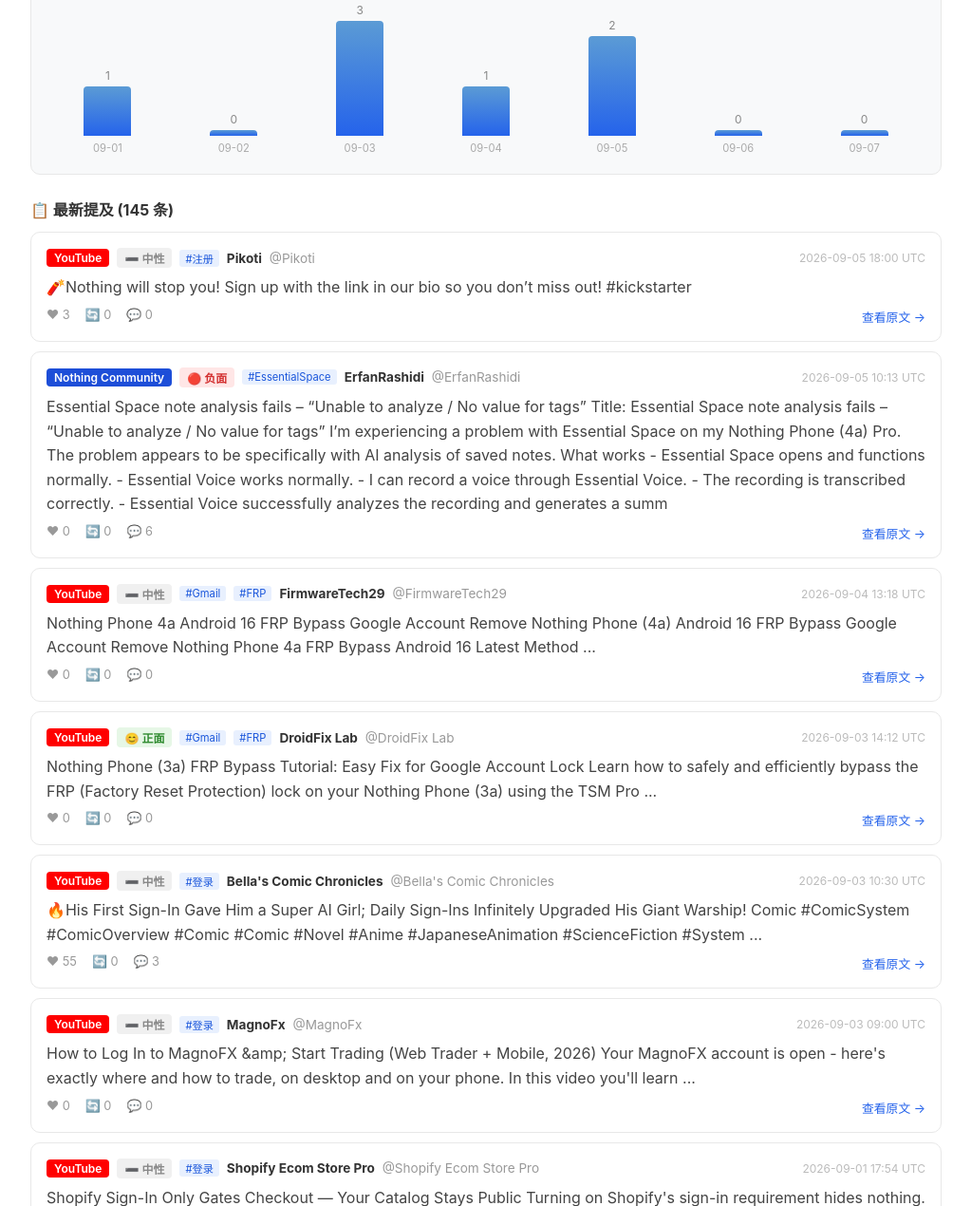
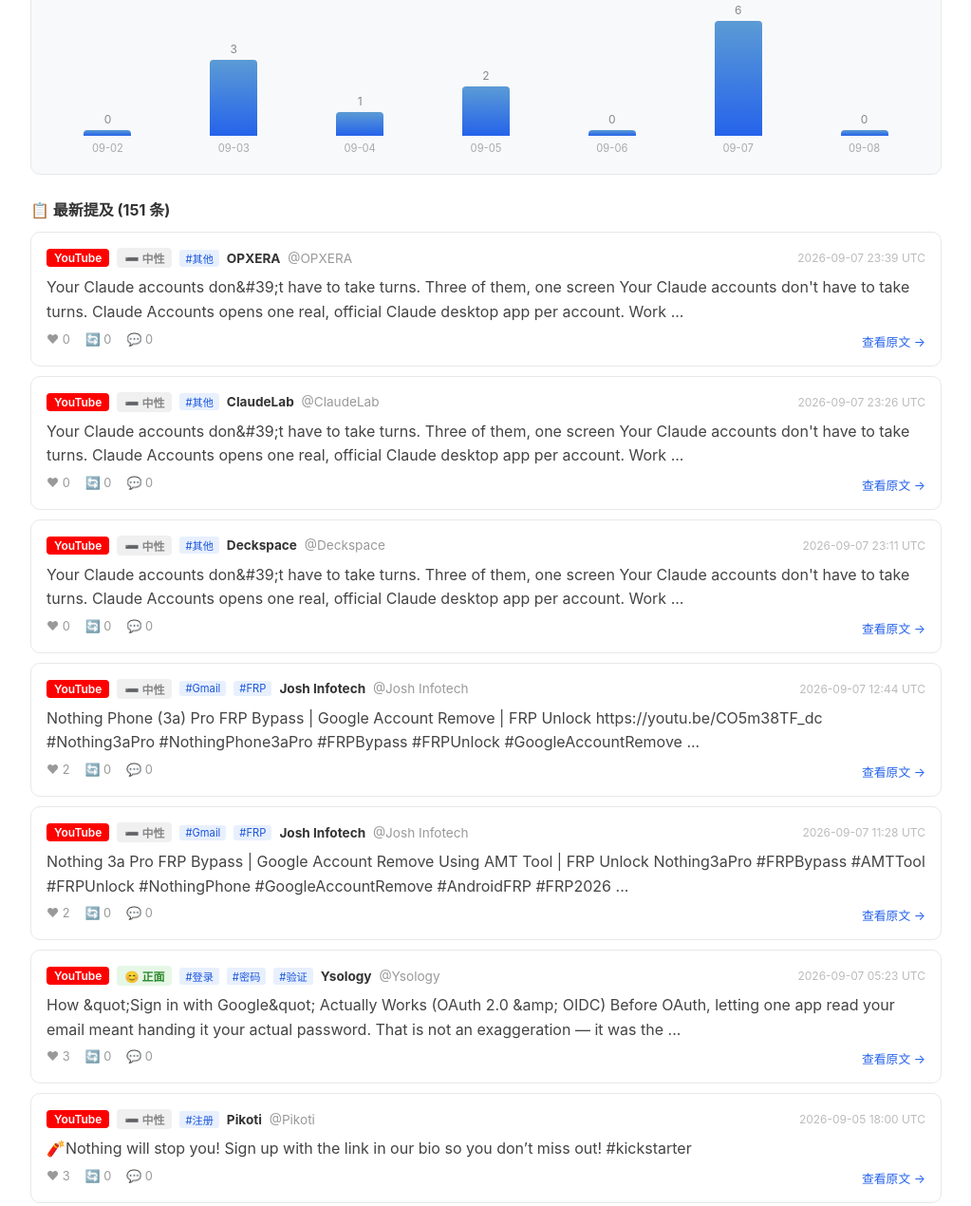
Before and after one commit to janeyan-a11y/nothing-account-monitor, a plain HTML site: page index.html in a window 1280 px wide. Shown: the part 593-1863 px from the top of the page at 95% size, without its empty margins (128-1151 px from the left). Drawn offline with Linux system fonts and the light colour scheme.

Commit message:
Auto: daily social monitor update [skip ci] e33554a5e937cc7af531dc6d903e8a148f66d316

```diff
--- a/index.html
+++ b/index.html
@@ -74,10 +74,10 @@
 <body>
 <div class="container">
 <h1>🔍 Nothing Account 社媒舆情看板</h1>
-<div class="subtitle">最后更新: 2026-09-07 04:45 UTC · 4平台监控 · 每日自动刷新</div>
+<div class="subtitle">最后更新: 2026-09-08 04:39 UTC · 4平台监控 · 每日自动刷新</div>
 <div class="translate-bar"><button class="btn-translate" id="btnTranslate" onclick="toggleTranslate()">🌐 翻译成中文</button></div>
-<div class="daily-summary"><strong>📝 今日摘要：</strong>2026-09-05 共 2 条讨论；1 条负面；热点 #注册 #EssentialSpace。</div>
-<div class="status-bar"><span class="status-chip">🔴 Reddit: 62天前</span><span class="status-chip">🟢 Nothing Community: 1天前</span><span class="status-chip">🟢 YouTube: 1分钟前</span><span class="status-chip">🔴 Bluesky: 60天前</span></div>
+<div class="daily-summary"><strong>📝 今日摘要：</strong>2026-09-07 共 6 条讨论；1 条正面；热点 #其他 #Gmail #FRP。</div>
+<div class="status-bar"><span class="status-chip">🔴 Reddit: 63天前</span><span class="status-chip">🟢 Nothing Community: 1天前</span><span class="status-chip">🟢 YouTube: 1分钟前</span><span class="status-chip">🔴 Bluesky: 61天前</span></div>
 <div class="toolbar">
   <input type="text" id="searchInput" placeholder="🔍 搜索关键词..." oninput="applyFilters()">
   <select id="timeFilter" onchange="applyFilters()"><option value="all">全部时间</option><option value="7">近 7 天</option><option value="30">近 30 天</option><option value="1">今天</option></select>
@@ -92,16 +92,106 @@
 </div>
 
 <div class="stats-grid">
-  <div class="stat-card"><div class="number">145</div><div class="label">累计抓取</div></div>
+  <div class="stat-card"><div class="number">151</div><div class="label">累计抓取</div></div>
   <div class="stat-card"><div class="number">0</div><div class="label">今日负面</div></div>
-  <div class="stat-card"><div class="number">7</div><div class="label">本周 <span class="trend-down">↓ -63%</span> (上周 19)</div></div>
-  <div class="stat-card"><div class="number" style="color:#111">28.3%</div><div class="label">负面占比</div></div>
-  <div class="stat-card" style="flex:2;min-width:280px;"><div class="label" style="margin-top:4px;">平台分布</div><div style="margin-top:8px;"><span class="stat-chip pfilter" data-p="YouTube" onclick="filterPlatform('YouTube')">YouTube: 127</span><span class="stat-chip pfilter" data-p="Nothing Community" onclick="filterPlatform('Nothing Community')">Nothing Community: 14</span><span class="stat-chip pfilter" data-p="Bluesky" onclick="filterPlatform('Bluesky')">Bluesky: 1</span><span class="stat-chip pfilter" data-p="Reddit" onclick="filterPlatform('Reddit')">Reddit: 3</span></div></div>
-</div>
-<div class="trend-section"><h3>📊 近 7 天趋势</h3><div class="bar-chart"><div class="bar-col"><div class="bar-value">1</div><div class="bar-fill" style="height:33%"></div><div class="bar-label">09-01</div></div><div class="bar-col"><div class="bar-value">0</div><div class="bar-fill" style="height:4%"></div><div class="bar-label">09-02</div></div><div class="bar-col"><div class="bar-value">3</div><div class="bar-fill" style="height:100%"></div><div class="bar-label">09-03</div></div><div class="bar-col"><div class="bar-value">1</div><div class="bar-fill" style="height:33%"></div><div class="bar-label">09-04</div></div><div class="bar-col"><div class="bar-value">2</div><div class="bar-fill" style="height:66%"></div><div class="bar-label">09-05</div></div><div class="bar-col"><div class="bar-value">0</div><div class="bar-fill" style="height:4%"></div><div class="bar-label">09-06</div></div><div class="bar-col"><div class="bar-value">0</div><div class="bar-fill" style="height:4%"></div><div class="bar-label">09-07</div></div></div></div>
+  <div class="stat-card"><div class="number">12</div><div class="label">本周 <span class="trend-down">↓ -29%</span> (上周 17)</div></div>
+  <div class="stat-card"><div class="number" style="color:#111">27.2%</div><div class="label">负面占比</div></div>
+  <div class="stat-card" style="flex:2;min-width:280px;"><div class="label" style="margin-top:4px;">平台分布</div><div style="margin-top:8px;"><span class="stat-chip pfilter" data-p="YouTube" onclick="filterPlatform('YouTube')">YouTube: 133</span><span class="stat-chip pfilter" data-p="Nothing Community" onclick="filterPlatform('Nothing Community')">Nothing Community: 14</span><span class="stat-chip pfilter" data-p="Bluesky" onclick="filterPlatform('Bluesky')">Bluesky: 1</span><span class="stat-chip pfilter" data-p="Reddit" onclick="filterPlatform('Reddit')">Reddit: 3</span></div></div>
+</div>
+<div class="trend-section"><h3>📊 近 7 天趋势</h3><div class="bar-chart"><div class="bar-col"><div class="bar-value">0</div><div class="bar-fill" style="height:4%"></div><div class="bar-label">09-02</div></div><div class="bar-col"><div class="bar-value">3</div><div class="bar-fill" style="height:50%"></div><div class="bar-label">09-03</div></div><div class="bar-col"><div class="bar-value">1</div><div class="bar-fill" style="height:16%"></div><div class="bar-label">09-04</div></div><div class="bar-col"><div class="bar-value">2</div><div class="bar-fill" style="height:33%"></div><div class="bar-label">09-05</div></div><div class="bar-col"><div class="bar-value">0</div><div class="bar-fill" style="height:4%"></div><div class="bar-label">09-06</div></div><div class="bar-col"><div class="bar-value">6</div><div class="bar-fill" style="height:100%"></div><div class="bar-label">09-07</div></div><div class="bar-col"><div class="bar-value">0</div><div class="bar-fill" style="height:4%"></div><div class="bar-label">09-08</div></div></div></div>
 <div class="mentions-section">
-  <h3>📋 最新提及 (<span id="mentionCount">145</span> 条)</h3>
-  <div class="mention-card" data-platform="YouTube" data-sentiment="neutral" data-date="2026-09-05" data-tags="#注册">
+  <h3>📋 最新提及 (<span id="mentionCount">151</span> 条)</h3>
+  <div class="mention-card" data-platform="YouTube" data-sentiment="neutral" data-date="2026-09-07" data-tags="#其他">
+  <div class="mention-header">
+    <span class="platform-badge platform-youtube">YouTube</span>
+    <span class="sent-badge sent-neutral">➖ 中性</span> <span class="topic-tag">#其他</span>
+    <span class="author"><strong>OPXERA</strong> <span class="username">@OPXERA</span></span>
+    <span class="time">2026-09-07 23:39 UTC</span>
+  </div>
+  <div class="mention-text">Your Claude accounts don&amp;#39;t have to take turns. Three of them, one screen
+
+Your Claude accounts don&#39;t have to take turns. Claude Accounts opens one real, official Claude desktop app per account. Work ...</div>
+  <div class="mention-footer">
+    <span>❤ 0</span><span>🔄 0</span><span>💬 0</span>
+    <a href="https://www.youtube.com/watch?v=7GkR8POpqeQ" target="_blank" class="source-link">查看原文 →</a>
+  </div>
+</div>
+<div class="mention-card" data-platform="YouTube" data-sentiment="neutral" data-date="2026-09-07" data-tags="#其他">
+  <div class="mention-header">
+    <span class="platform-badge platform-youtube">YouTube</span>
+    <span class="sent-badge sent-neutral">➖ 中性</span> <span class="topic-tag">#其他</span>
+    <span class="author"><strong>ClaudeLab</strong> <span class="username">@ClaudeLab</span></span>
+    <span class="time">2026-09-07 23:26 UTC</span>
+  </div>
+  <div class="mention-text">Your Claude accounts don&amp;#39;t have to take turns. Three of them, one screen
+
+Your Claude accounts don&#39;t have to take turns. Claude Accounts opens one real, official Claude desktop app per account. Work ...</div>
+  <div class="mention-footer">
+    <span>❤ 0</span><span>🔄 0</span><span>💬 0</span>
+    <a href="https://www.youtube.com/watch?v=NWosNL6G4Mg" target="_blank" class="source-link">查看原文 →</a>
+  </div>
+</div>
+<div class="mention-card" data-platform="YouTube" data-sentiment="neutral" data-date="2026-09-07" data-tags="#其他">
+  <div class="mention-header">
+    <span class="platform-badge platform-youtube">YouTube</span>
+    <span class="sent-badge sent-neutral">➖ 中性</span> <span class="topic-tag">#其他</span>
+    <span class="author"><strong>Deckspace</strong> <span class="username">@Deckspace</span></span>
+    <span class="time">2026-09-07 23:11 UTC</span>
+  </div>
+  <div class="mention-text">Your Claude accounts don&amp;#39;t have to take turns. Three of them, one screen
+
+Your Claude accounts don&#39;t have to take turns. Claude Accounts opens one real, official Claude desktop app per account. Work ...</div>
+  <div class="mention-footer">
+    <span>❤ 0</span><span>🔄 0</span><span>💬 0</span>
+    <a href="https://www.youtube.com/watch?v=9GYep8QpDHE" target="_blank" class="source-link">查看原文 →</a>
+  </div>
+</div>
+<div class="mention-card" data-platform="YouTube" data-sentiment="neutral" data-date="2026-09-07" data-tags="#Gmail #FRP">
+  <div class="mention-header">
+    <span class="platform-badge platform-youtube">YouTube</span>
+    <span class="sent-badge sent-neutral">➖ 中性</span> <span class="topic-tag">#Gmail</span><span class="topic-tag">#FRP</span>
+    <span class="author"><strong>Josh Infotech</strong> <span class="username">@Josh Infotech</span></span>
+    <span class="time">2026-09-07 12:44 UTC</span>
+  </div>
+  <div class="mention-text">Nothing Phone (3a) Pro FRP Bypass | Google Account Remove | FRP Unlock
+
+https://youtu.be/CO5m38TF_dc #Nothing3aPro #NothingPhone3aPro #FRPBypass #FRPUnlock #GoogleAccountRemove ...</div>
+  <div class="mention-footer">
+    <span>❤ 2</span><span>🔄 0</span><span>💬 0</span>
+    <a href="https://www.youtube.com/watch?v=d_yDs9-cmJI" target="_blank" class="source-link">查看原文 →</a>
+  </div>
+</div>
+<div class="mention-card" data-platform="YouTube" data-sentiment="neutral" data-date="2026-09-07" data-tags="#Gmail #FRP">
+  <div class="mention-header">
+    <span class="platform-badge platform-youtube">YouTube</span>
+    <span class="sent-badge sent-neutral">➖ 中性</span> <span class="topic-tag">#Gmail</span><span class="topic-tag">#FRP</span>
+    <span class="author"><strong>Josh Infotech</strong> <span class="username">@Josh Infotech</span></span>
+    <span class="time">2026-09-07 11:28 UTC</span>
+  </div>
+  <div class="mention-text">Nothing 3a Pro FRP Bypass | Google Account Remove Using AMT Tool | FRP Unlock
+
+Nothing3aPro #FRPBypass #AMTTool #FRPUnlock #NothingPhone #GoogleAccountRemove #AndroidFRP #FRP2026 ...</div>
+  <div class="mention-footer">
+    <span>❤ 2</span><span>🔄 0</span><span>💬 0</span>
+    <a href="https://www.youtube.com/watch?v=CO5m38TF_dc" target="_blank" class="source-link">查看原文 →</a>
+  </div>
+</div>
+<div class="mention-card" data-platform="YouTube" data-sentiment="positive" data-date="2026-09-07" data-tags="#登录 #密码 #验证">
+  <div class="mention-header">
+    <span class="platform-badge platform-youtube">YouTube</span>
+    <span class="sent-badge sent-positive">😊 正面</span> <span class="topic-tag">#登录</span><span class="topic-tag">#密码</span><span class="topic-tag">#验证</span>
+    <span class="author"><strong>Ysology</strong> <span class="username">@Ysology</span></span>
+    <span class="time">2026-09-07 05:23 UTC</span>
+  </div>
+  <div class="mention-text">How &amp;quot;Sign in with Google&amp;quot; Actually Works (OAuth 2.0 &amp;amp; OIDC)
+
+Before OAuth, letting one app read your email meant handing it your actual password. That is not an exaggeration — it was the ...</div>
+  <div class="mention-footer">
+    <span>❤ 3</span><span>🔄 0</span><span>💬 0</span>
+    <a href="https://www.youtube.com/watch?v=xyWBdb3BuJY" target="_blank" class="source-link">查看原文 →</a>
+  </div>
+</div>
+<div class="mention-card" data-platform="YouTube" data-sentiment="neutral" data-date="2026-09-05" data-tags="#注册">
   <div class="mention-header">
     <span class="platform-badge platform-youtube">YouTube</span>
     <span class="sent-badge sent-neutral">➖ 中性</span> <span class="topic-tag">#注册</span>
```
